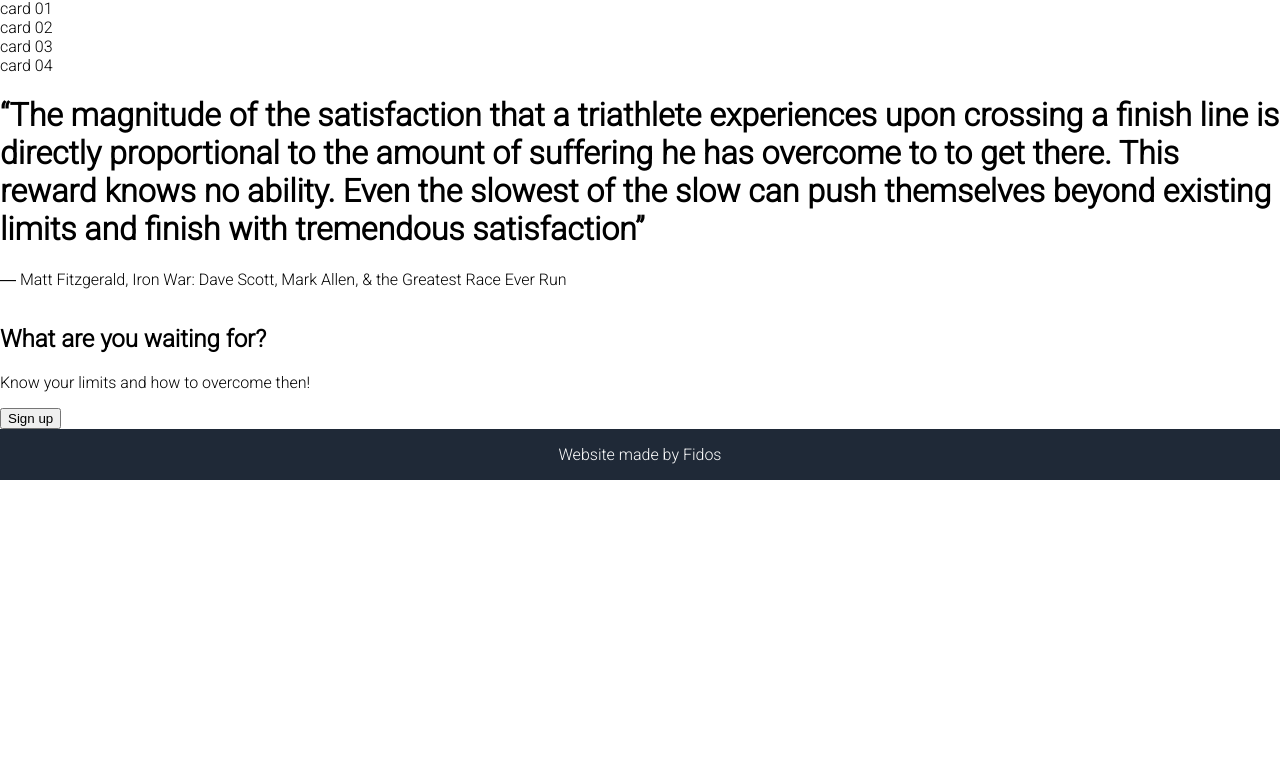
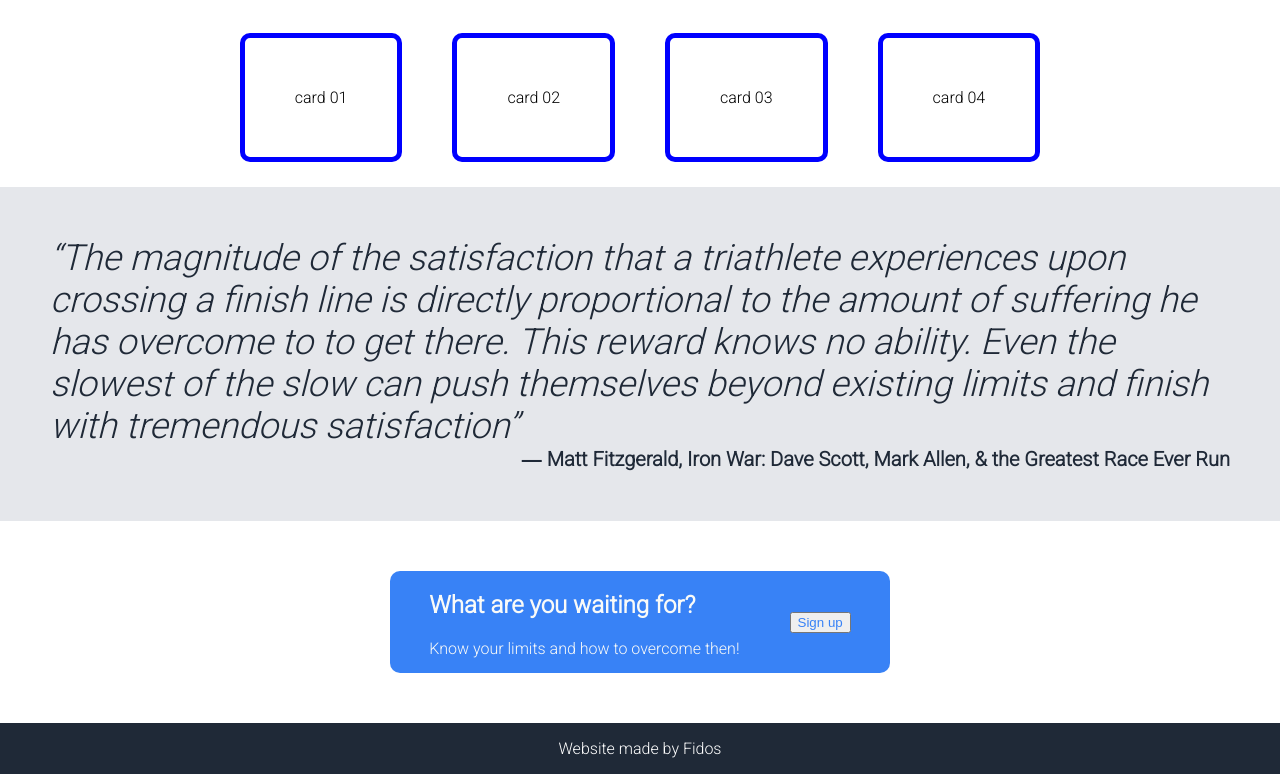
Before and after one commit to wolfmagi/triathlon-page, a plain HTML site: page index.html in a window 1280 px wide. Shown: the part 484-1258 px from the top of the page. Before the commit the page ends 964 px from the top, so only its background shows below. Drawn offline with Linux system fonts and the light colour scheme.

Commit message:
Finish other containers

```diff
--- a/index.html
+++ b/index.html
@@ -36,7 +36,7 @@
 
     <div class="second_Container">
         <h1>Your best source of information</h1>
-        <div class="container">
+        <div class="container_two">
             <div class="cards">card 01</div>
             <div class="cards">card 02</div>
             <div class="cards">card 03</div>
@@ -44,18 +44,25 @@
         </div>
     </div>
     <div class="third_Container">
-        <h1>“The magnitude of the satisfaction that a triathlete experiences upon crossing a finish line
+        <div class="container_three">
+            <em>“The magnitude of the satisfaction that a triathlete experiences upon crossing a finish line
                 is directly proportional to the amount of suffering he has overcome to to get there.
                 This reward knows no ability. Even the slowest of the slow can push themselves beyond existing
-            limits and finish with tremendous satisfaction” </h1>
+                limits and finish with tremendous satisfaction” </em>
             <p>― Matt Fitzgerald, Iron War: Dave Scott, Mark Allen, & the Greatest Race Ever Run</p>
         </div>
+    </div>
     <div class="fourth_Container">
+        <div class="container_four">
+            <div>
                 <h2>What are you waiting for? </h2>
                 <p>Know your limits and how to overcome then! </p>
+            </div>
+            <div class="button">
                 <button>Sign up</button>
+            </div>
             <!-- <a href="https://www.freepik.com/free-vector/man-running-with-blue-flowing-wave_1177163.htm#query=triathlon&position=8&from_view=search&track=robertav1">Image by starline</a> on Freepik -->
-
+        </div>
     </div>
     <div class="footer">
         <p>Website made by Fidos</p>
--- a/style.css
+++ b/style.css
@@ -6,6 +6,7 @@ body {
   font-family: 'Roboto', sans-serif;
 }
 
+/* Header/Nav and Footer */
 .logo{
     max-width: 50px;
 }
@@ -22,14 +23,16 @@ ul{
     display: flex;
     margin: 0;
     padding: 0;
-    gap: 16px;
+    gap: 20px;
     align-items: center;
 }
 a{
     text-decoration-line: none;
     color: white;
 }
-
+button{
+    color: #3882f6;
+}
 .footer{
     background-color:#1f2937 ;
     color: white;
@@ -70,3 +73,76 @@ a{
     display: flex;
     flex-direction: column;
 }
+/* second container */
+
+.second_Container h1{
+    font-size: 36px;
+    font-weight: 800;
+    color: #1f2937;
+    display: flex;
+    justify-content: center;
+    align-items: center;
+}
+.container_two{
+    display: flex;
+    gap: 50px;
+    justify-content: center;
+    align-items: center;
+    flex-wrap: wrap;
+    padding: 25px;
+}
+.cards{
+    border: 5px solid blue;
+    border-radius: 10px;
+    padding: 50px;
+}
+/* third container */
+.third_Container{
+    background-color: #e5e7eb;
+}
+.container_three{
+    font-size: 36px;
+    font-weight: lighter;
+    color: #1f2937;
+    margin: 50px;
+}
+.container_three em{
+    text-align: justify;
+}
+
+.container_three p{
+    font-weight: bold;
+    font-size: 20px;
+    text-align: right;
+    margin: 0;
+    padding: 0;
+}
+/* fourth container */
+.fourth_Container{
+    display: flex;
+    flex-direction: column;
+    align-items: center;
+    justify-content: center;
+    color: #f9faf8;
+
+}
+.container_four{
+    display: flex;
+    background-color: #3882f6;
+    border-radius: 10px;
+    justify-content: center;
+    margin: 50px;
+    width: 500px;
+}
+.container_four p{
+    display: flex;
+    margin: 0;
+    padding: 0;
+    padding-bottom: 15px;
+}
+.button{
+    display: flex;
+    justify-content: center;
+    align-items: center;
+    margin-left: 50px;
+}
```
Lines whose indentation alone changed are shown as unchanged.
